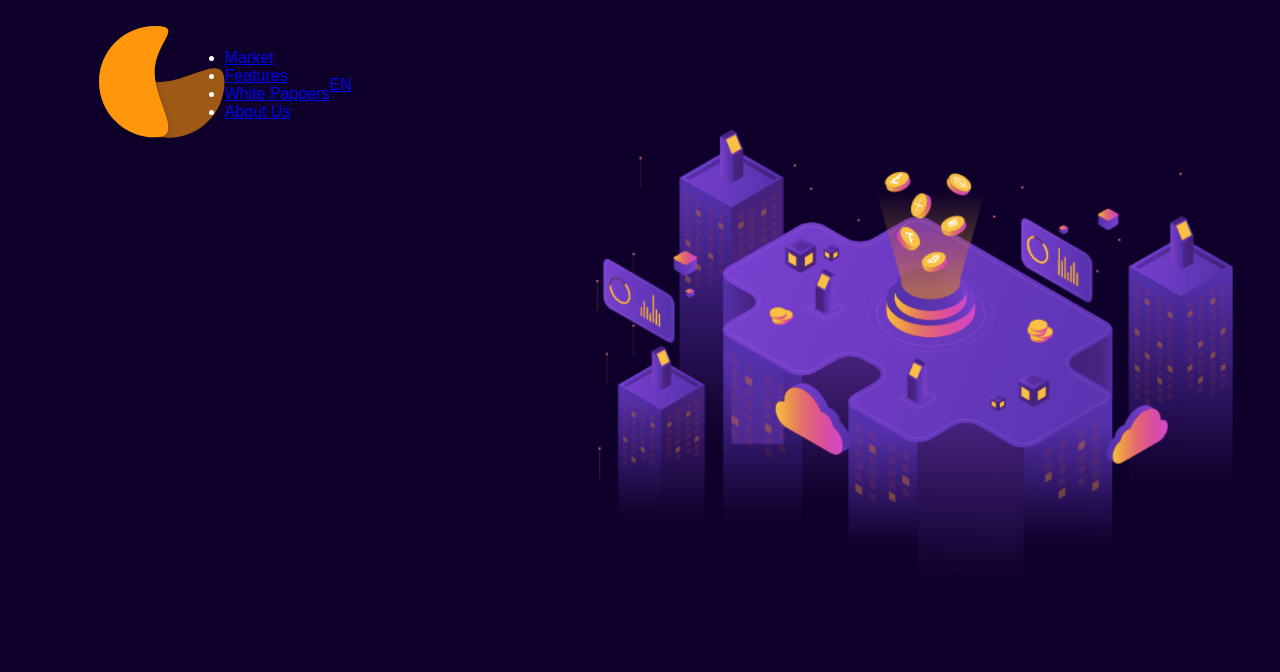
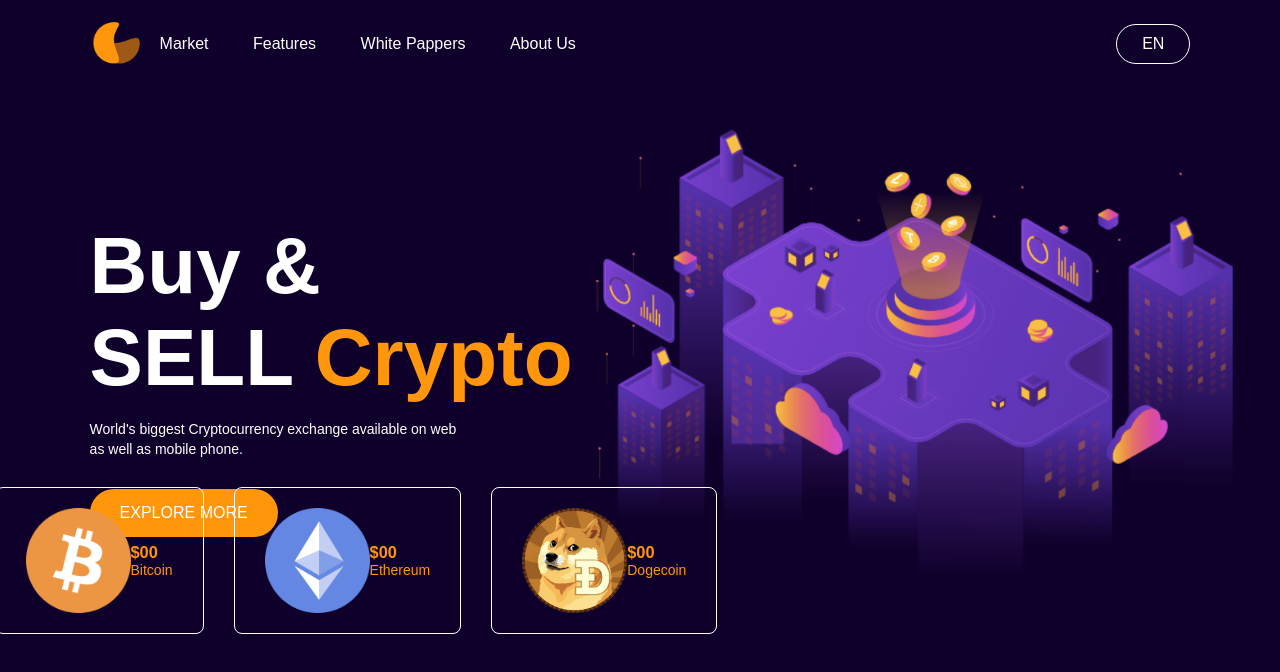
Before and after one commit to 143786/Cryptocurrency-Website-UsingFreeAPI, a plain HTML site: page Cryptocurrency/index.html in a window 1280 px wide. Drawn offline with Linux system fonts and the light colour scheme.

Commit message:
Add files via upload

```diff
--- a/Cryptocurrency/index.html
+++ b/Cryptocurrency/index.html
@@ -18,6 +18,43 @@
         </ul>
         <a href="#" class="btn">EN</a>
       </nav>
+
+      <div class="content">
+        <h1>
+          Buy & <br />
+          SELL <span>Crypto</span>
+        </h1>
+        <p>
+          World's biggest Cryptocurrency exchange available on web <br />
+          as well as mobile phone.
+        </p>
+        <a href="#" class="btn"> EXPLORE MORE</a>
+      </div>
+
+      <div class="coin-list">
+        <div class="coin">
+          <img src="images/bitcoin.png" alt="" />
+          <div>
+            <h3>$00</h3>
+            <p>Bitcoin</p>
+          </div>
+        </div>
+        <div class="coin">
+          <img src="images/ethereum.png" alt="" />
+          <div>
+            <h3>$00</h3>
+            <p>Ethereum</p>
+          </div>
+        </div>
+
+        <div class="coin">
+          <img src="images/dogecoin.png" alt="" />
+          <div>
+            <h3>$00</h3>
+            <p>Dogecoin</p>
+          </div>
+        </div>
+      </div>
     </div>
   </body>
 </html>
--- a/Cryptocurrency/style.css
+++ b/Cryptocurrency/style.css
@@ -21,3 +21,76 @@ nav {
   display: flex;
   align-items: center;
 }
+
+.logo {
+  width: 50px;
+  cursor: pointer;
+}
+
+nav ul {
+  flex: 1;
+}
+
+nav ul li {
+  display: inline-block;
+  margin: 10px 20px;
+}
+
+nav ul li a {
+  color: #fff;
+  text-decoration: none;
+}
+
+nav .btn {
+  color: #fff;
+  text-decoration: none;
+  border: 1px solid #fff;
+  padding: 10px 25px;
+  border-radius: 20px;
+}
+
+.content {
+  margin-top: 12%;
+}
+
+.content h1 {
+  font-size: 80px;
+  margin-bottom: 15px;
+}
+
+.content h1 span {
+  color: #ff960b;
+}
+
+.content p {
+  line-height: 20px;
+  font-size: 14px;
+}
+.content .btn {
+  display: inline-block;
+  margin-top: 30px;
+  background: #ff960b;
+  color: #fff;
+  text-decoration: none;
+  padding: 15px 30px;
+  border-radius: 25px;
+}
+
+.coin-list {
+  position: relative;
+  right: 10%;
+  bottom: 50px;
+  display: flex;
+  align-items: center;
+}
+
+.coin {
+  display: flex;
+  align-items: center;
+  font-size: 14px;
+  margin: 0 15px;
+  color: #ff960b;
+  border: 1px solid #fff;
+  padding: 20px 30px;
+  border-radius: 8px;
+}
```
